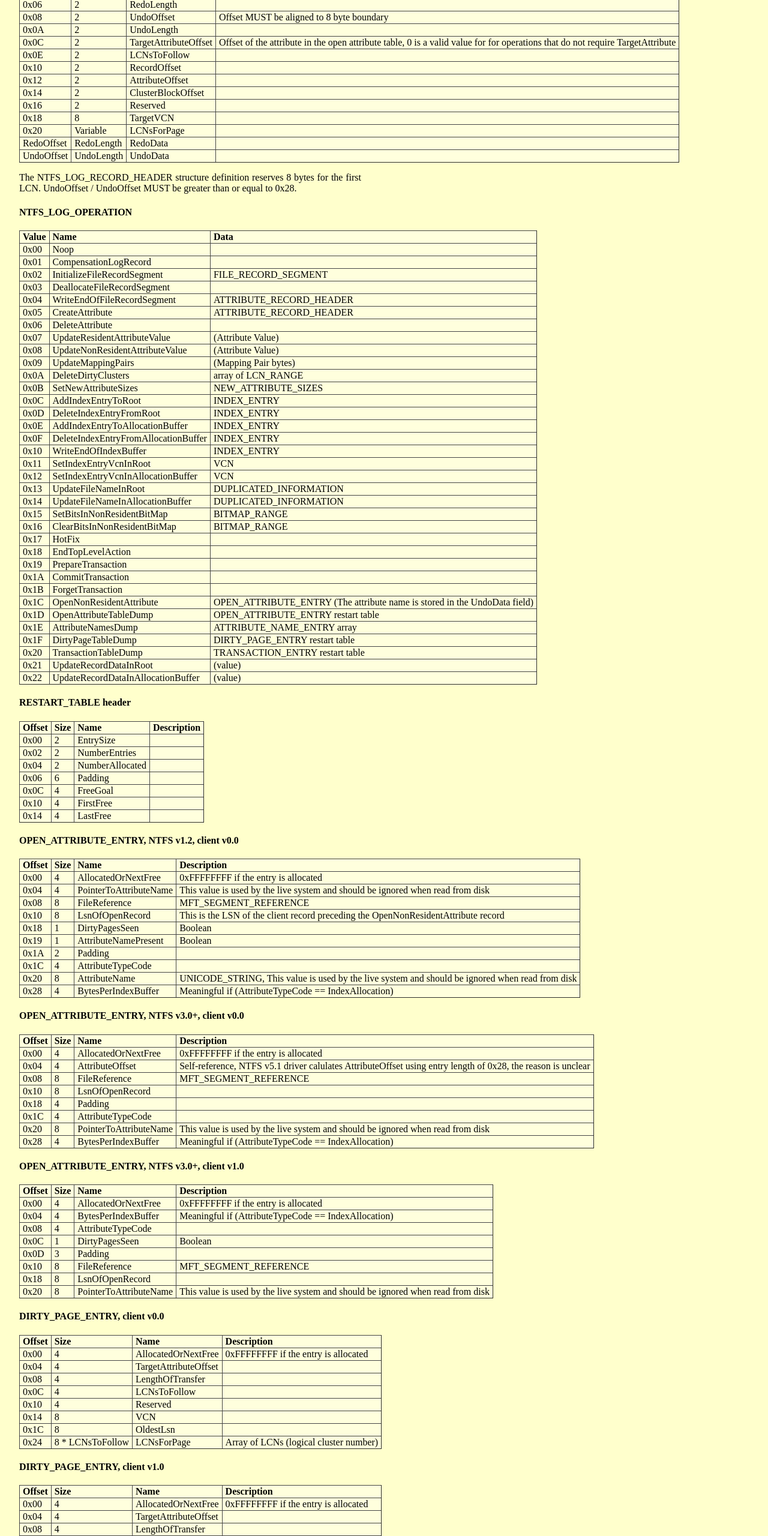
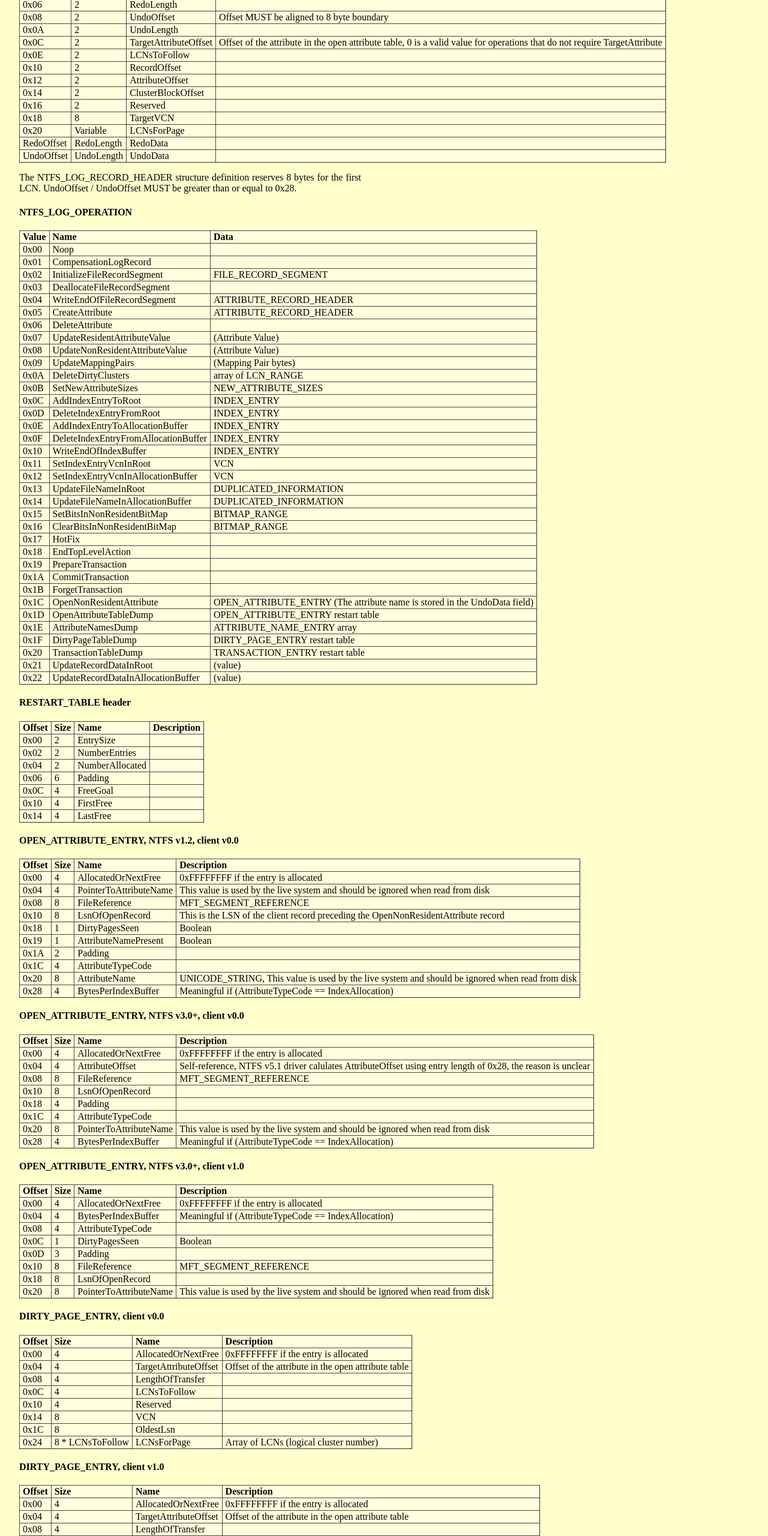
Before and after one commit to flatcap/ntfs-docs, a plain HTML site: page files/logfile.html in a window 1280 px wide. Shown: the part 3069-5629 px from the top of the page at 60% size. Drawn offline with Linux system fonts and the light colour scheme.

Commit message:
LogFile: Updated TargetAttributeOffset and OldestLsn fields descriptions

```diff
--- a/files/logfile.html
+++ b/files/logfile.html
@@ -611,7 +611,7 @@
         <td>0x0C</td>
         <td>2</td>
         <td>TargetAttributeOffset</td>
-        <td>Offset of the attribute in the open attribute table, 0 is a valid value for for operations that do not require TargetAttribute</td>
+        <td>Offset of the attribute in the open attribute table, 0 is a valid value for operations that do not require TargetAttribute</td>
       </tr>
       <tr>
         <td>0x0E</td>
@@ -1112,7 +1112,7 @@
         <td>0x04</td>
         <td>4</td>
         <td>TargetAttributeOffset</td>
-        <td></td>
+        <td>Offset of the attribute in the open attribute table</td>
       </tr>
       <tr>
         <td>0x08</td>
@@ -1170,7 +1170,7 @@
         <td>0x04</td>
         <td>4</td>
         <td>TargetAttributeOffset</td>
-        <td></td>
+        <td>Offset of the attribute in the open attribute table</td>
       </tr>
       <tr>
         <td>0x08</td>
@@ -1194,7 +1194,7 @@
         <td>0x18</td>
         <td>8</td>
         <td>OldestLsn</td>
-        <td></td>
+        <td>Oldest LSN of log record update that has not yet been written through to the disk</td>
       </tr>
       <tr>
         <td>0x20</td>
@@ -1246,7 +1246,7 @@
         <td>0x18</td>
         <td>8</td>
         <td>OldestLsn</td>
-        <td></td>
+        <td>Oldest LSN of log record update that has not yet been written through to the disk</td>
       </tr>
       <tr>
         <td>0x20</td>
```
